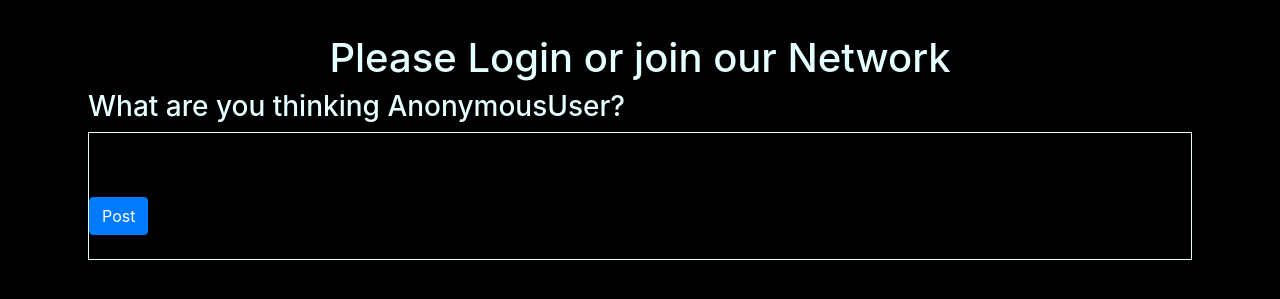
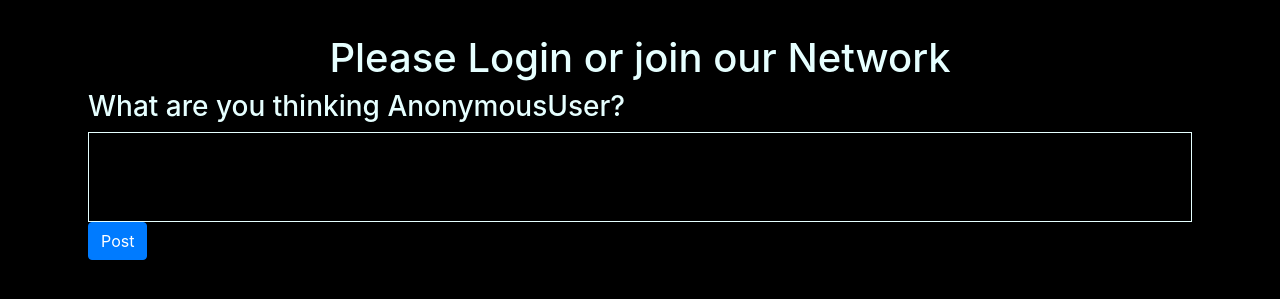
Before and after one commit to gracebcorrea/Project4, a Django app: page / in a window 1280 px wide. Shown: the part 137-436 px from the top of the page. Run offline with Django 3.2, Linux system fonts and the light colour scheme; some libraries are stand-ins or nearby versions.

Commit message:
Update index.html

```diff
--- a/network/templates/network/index.html
+++ b/network/templates/network/index.html
@@ -13,11 +13,10 @@
           <br>
           <p>  {{ NewPostForm }} </p>
           <br>
-          <div>
-             <button class="btn btn-primary" type="Submit" id="newpost" name="newpost">Post</button>
-          </div>
           <br>
       </form>
+           <button class="btn btn-primary" type="Submit" id="newpost" name="newpost">Post</button>
+           <br>
   </div>
   <form>
 
```
